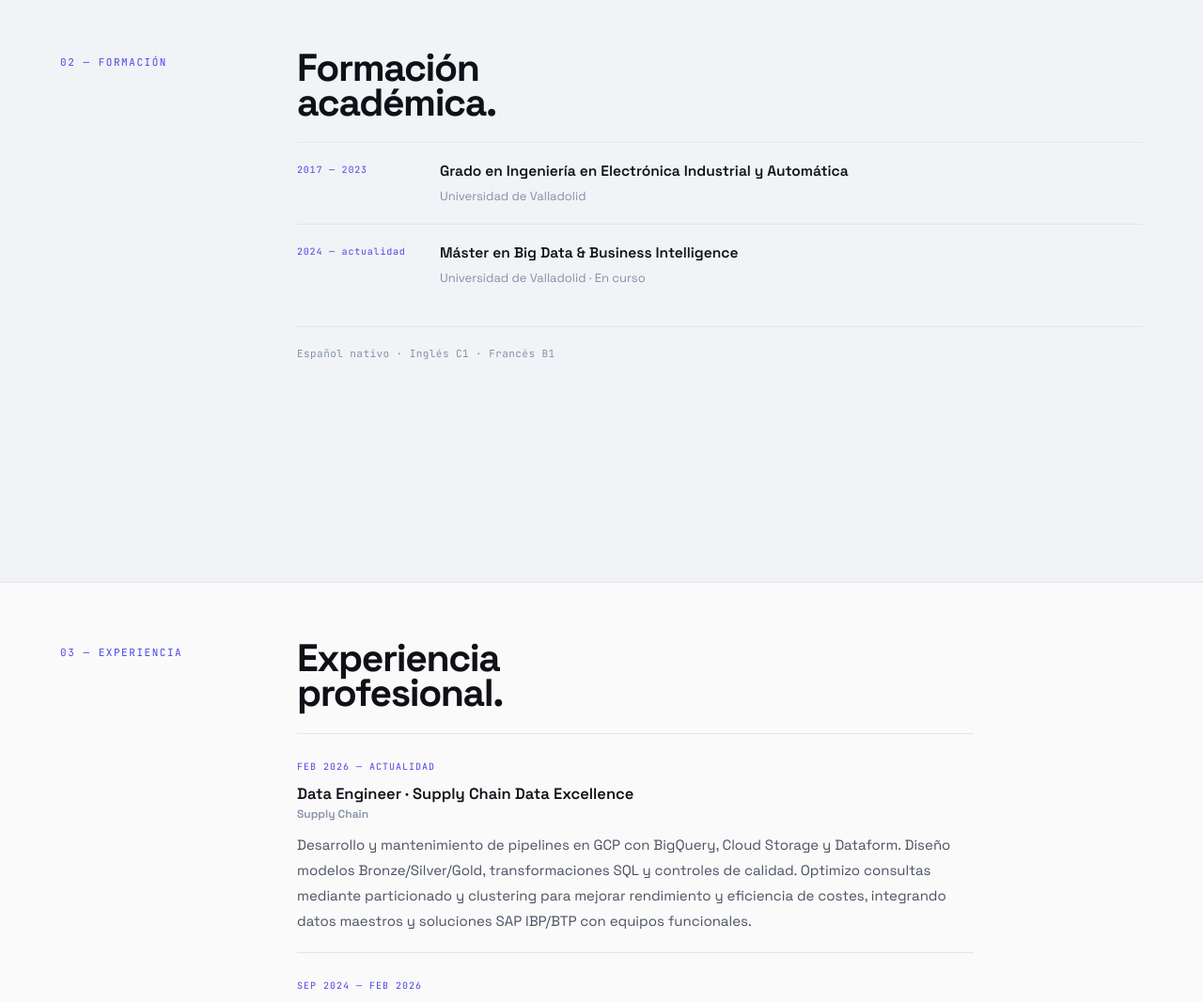
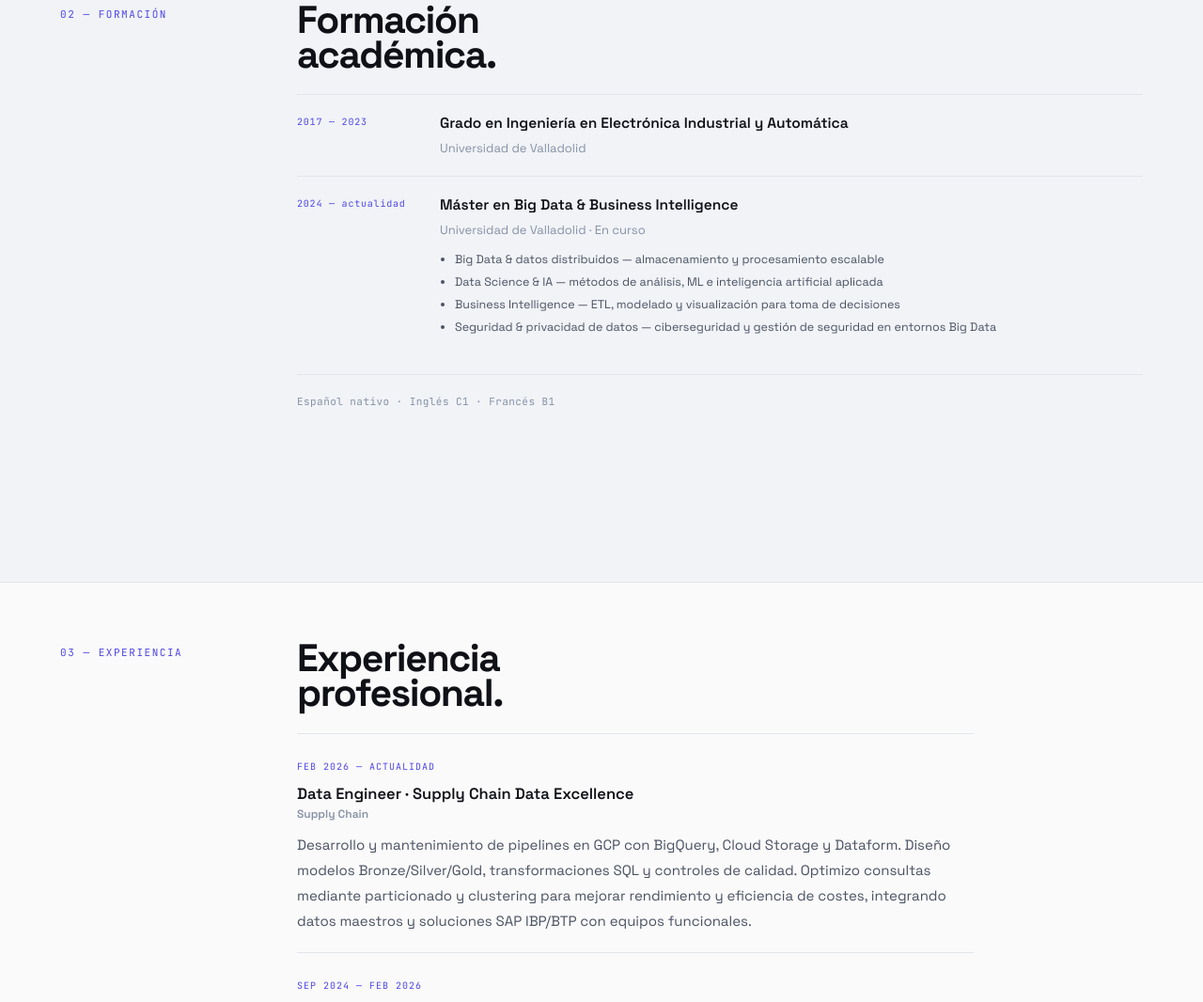
Before and after one commit to c0riii/david-vicente-profile, a plain HTML site: page index.html in a window 1280 px wide. Shown: the part 1832-2898 px from the top of the page at 94% size. Drawn offline with Linux system fonts and the light colour scheme.

Commit message:
Add master's degree knowledge areas to education section
Co-Authored-By: Claude Sonnet 4.6 <noreply@anthropic.com>

```diff
--- a/index.html
+++ b/index.html
@@ -80,6 +80,12 @@
               <div>
                 <h3 data-i18n="tl2-h3">Máster en Big Data &amp; Business Intelligence</h3>
                 <p data-i18n="tl2-p">Universidad de Valladolid · En curso</p>
+                <ul class="master-skills">
+                  <li data-i18n="tl2-li1">Big Data &amp; datos distribuidos — almacenamiento y procesamiento escalable</li>
+                  <li data-i18n="tl2-li2">Data Science &amp; IA — métodos de análisis, ML e inteligencia artificial aplicada</li>
+                  <li data-i18n="tl2-li3">Business Intelligence — ETL, modelado y visualización para toma de decisiones</li>
+                  <li data-i18n="tl2-li4">Seguridad &amp; privacidad de datos — ciberseguridad y gestión de seguridad en entornos Big Data</li>
+                </ul>
               </div>
             </article>
           </div>
--- a/script.js
+++ b/script.js
@@ -47,6 +47,10 @@ var T = {
     'tl1-h3':          'Grado en Ingeniería en Electrónica Industrial y Automática',
     'tl2-h3':          'Máster en Big Data &amp; Business Intelligence',
     'tl2-p':           'Universidad de Valladolid · En curso',
+    'tl2-li1':         'Big Data &amp; datos distribuidos — almacenamiento y procesamiento escalable',
+    'tl2-li2':         'Data Science &amp; IA — métodos de análisis, ML e inteligencia artificial aplicada',
+    'tl2-li3':         'Business Intelligence — ETL, modelado y visualización para toma de decisiones',
+    'tl2-li4':         'Seguridad &amp; privacidad de datos — ciberseguridad y gestión de seguridad en entornos Big Data',
     'lang-tag':        'Español nativo · Inglés C1 · Francés B1',
     'sec3-eyebrow':    '03 — Experiencia',
     'sec3-h2':         'Experiencia<br>profesional.',
@@ -99,6 +103,10 @@ var T = {
     'tl1-h3':          'Bachelor\'s in Industrial Electronics and Automation Engineering',
     'tl2-h3':          'Master\'s in Big Data &amp; Business Intelligence',
     'tl2-p':           'Universidad de Valladolid · In progress',
+    'tl2-li1':         'Big Data &amp; Distributed Data — scalable storage and processing',
+    'tl2-li2':         'Data Science &amp; AI — analysis methods, ML and applied artificial intelligence',
+    'tl2-li3':         'Business Intelligence — ETL, modelling and visualisation for decision-making',
+    'tl2-li4':         'Security &amp; Data Privacy — cybersecurity and security management in Big Data environments',
     'lang-tag':        'Native Spanish · C1 English · B1 French',
     'sec3-eyebrow':    '03 — Experience',
     'sec3-h2':         'Professional<br>experience.',
--- a/styles.css
+++ b/styles.css
@@ -115,6 +115,8 @@ nav a:hover { color: var(--text); }
 .tl-year { font-family: 'JetBrains Mono', monospace; font-size: 10px; letter-spacing: .08em; color: var(--accent); padding-top: 3px; }
 .tl-item h3 { font-size: 15.5px; font-weight: 600; margin-bottom: 4px; color: var(--text); }
 .tl-item p { font-size: 13px; color: var(--muted); }
+.master-skills { margin-top: 10px; padding-left: 16px; display: flex; flex-direction: column; gap: 4px; }
+.master-skills li { font-size: 12.5px; color: var(--soft); list-style: disc; }
 .lang-tag { margin-top: 22px; font-family: 'JetBrains Mono', monospace; font-size: 11px; color: var(--muted); border-top: 1px solid var(--border); padding-top: 20px; letter-spacing: .04em; }
 
 /* ── Jobs ── */
```
